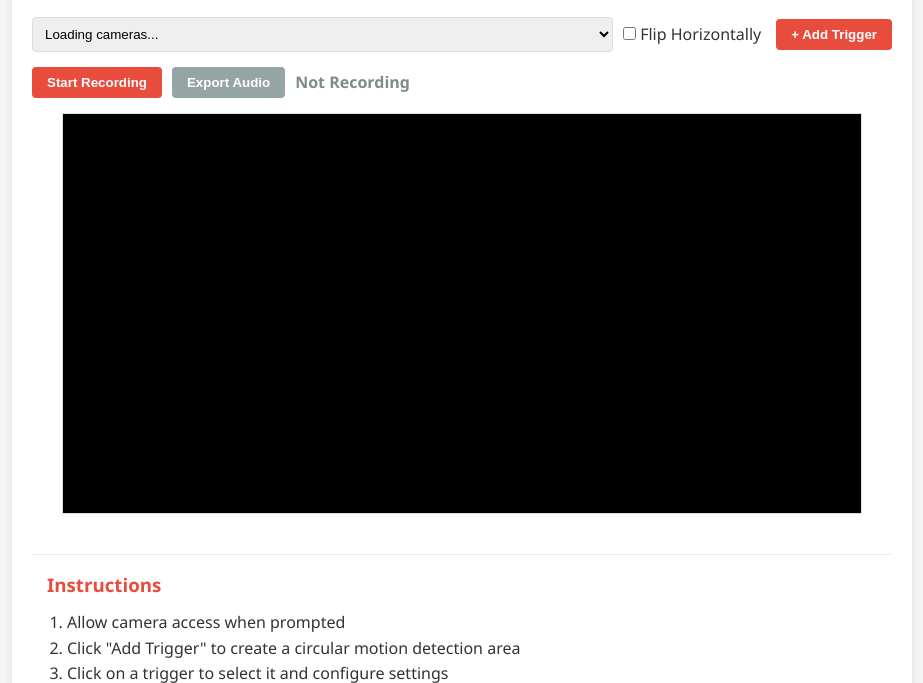
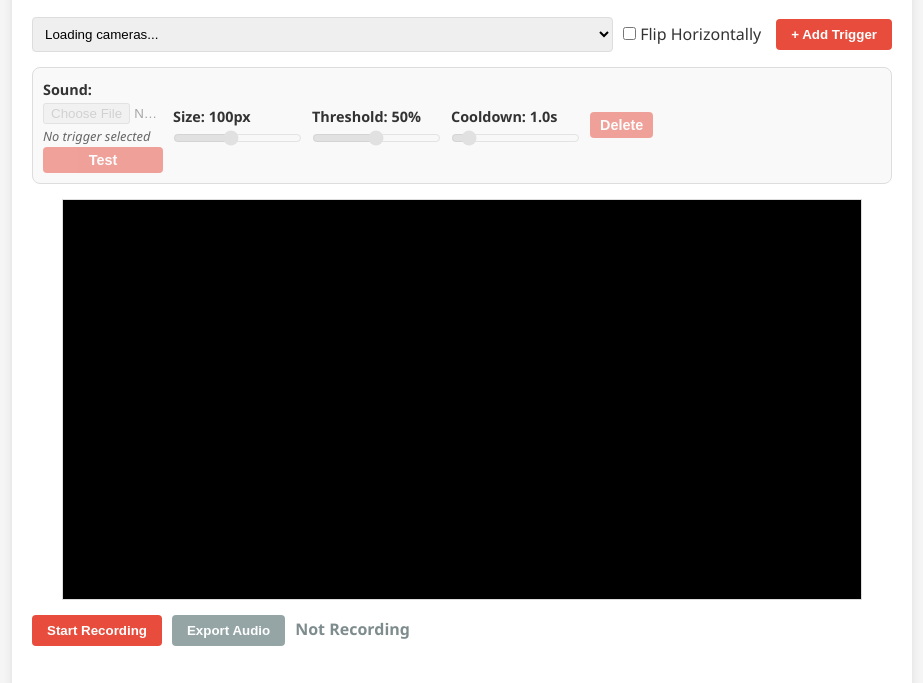
Before and after one commit to rotten77/otokika, a plain HTML site: page index.html in a window 1280 px wide. Shown: the part 94-777 px from the top of the page, without its empty margins (178-1101 px from the left). Drawn offline with Linux system fonts and the light colour scheme.

Commit message:
Fix: prevent scrolling for trigger configuration UI
Ensures the trigger configuration element remains visible on screen without causing
unexpected page scrolling when displayed.

```diff
--- a/app.js
+++ b/app.js
@@ -41,6 +41,9 @@ class App {
 
             // Handle canvas resizing
             window.addEventListener('resize', () => this.resizeCanvas());
+
+            // Show the trigger config now that everything is loaded
+        document.getElementById('triggerConfig').classList.add('loaded');
         } catch (error) {
             console.error('Initialization error:', error);
             alert('Error initializing the application: ' + error.message);
--- a/index.html
+++ b/index.html
@@ -22,10 +22,28 @@
             </div>
         </div>
 
-        <div class="recording-controls">
-            <button id="recordButton" class="btn record-btn">Start Recording</button>
-            <button id="exportButton" class="btn export-btn" disabled>Export Audio</button>
-            <span id="recordingStatus" class="recording-status">Not Recording</span>
+        <div id="triggerConfig" class="trigger-config">
+            <div class="trigger-controls">
+                <div class="control-group">
+                    <label for="soundFile">Sound:</label>
+                    <input type="file" id="soundFile" accept=".wav,.mp3">
+                    <div id="currentSound" class="current-sound">No sound selected</div>
+                    <button id="testSoundBtn" class="btn btn-small">Test</button>
+                </div>
+                <div class="control-group">
+                    <label for="circleSizeRadius">Size: <span id="circleSizeValue">100</span>px</label>
+                    <input type="range" id="circleSizeRadius" min="20" max="200" value="100">
+                </div>
+                <div class="control-group">
+                    <label for="thresholdSlider">Threshold: <span id="thresholdValue">50</span>%</label>
+                    <input type="range" id="thresholdSlider" min="1" max="100" value="50">
+                </div>
+                <div class="control-group">
+                    <label for="cooldownInput">Cooldown: <span id="cooldownValue">1</span>s</label>
+                    <input type="range" id="cooldownInput" min="0.1" max="10" step="0.1" value="1">
+                </div>
+                <button id="deleteTriggerBtn" class="btn btn-delete">Delete</button>
+            </div>
         </div>
 
         <div class="camera-container">
@@ -33,29 +51,10 @@
             <canvas id="canvasOverlay"></canvas>
         </div>
 
-        <div id="triggerConfig" class="trigger-config">
-            <h3>Trigger Configuration</h3>
-            <div class="form-group">
-                <label for="soundFile">Sound File (WAV/MP3):</label>
-                <input type="file" id="soundFile" accept=".wav,.mp3">
-                <div id="currentSound" class="current-sound">No sound selected</div>
-                <button id="testSoundBtn" class="btn btn-small">Test Sound</button>
-            </div>
-            <div class="form-group">
-                <label for="circleSize">Circle Size: <span id="circleSizeValue">100</span>px</label>
-                <input type="range" id="circleSizeRadius" min="20" max="200" value="100">
-            </div>
-
-            <div class="form-group">
-                <label for="thresholdSlider">Motion Threshold: <span id="thresholdValue">50</span>%</label>
-                <input type="range" id="thresholdSlider" min="1" max="100" value="50">
-            </div>
-            <div class="form-group">
-                <label for="cooldownInput">Cooldown: <span id="cooldownValue">1</span> seconds</label>
-                <input type="range" id="cooldownInput" min="0.1" max="10" step="0.1" value="1">
-            </div>
-
-            <button id="deleteTriggerBtn" class="btn btn-delete">Delete Trigger</button>
+        <div class="recording-controls">
+            <button id="recordButton" class="btn record-btn">Start Recording</button>
+            <button id="exportButton" class="btn export-btn" disabled>Export Audio</button>
+            <span id="recordingStatus" class="recording-status">Not Recording</span>
         </div>
 
         <div class="description">
--- a/style.css
+++ b/style.css
@@ -109,33 +109,67 @@ h1 {
 
 /* Trigger Configuration */
 .trigger-config {
-    margin-top: 20px;
-    padding: 15px;
+    margin: 10px 0 15px 0;
+    padding: 10px;
     border: 1px solid #ddd;
     border-radius: 8px;
     background-color: #f9f9f9;
-    display: none;
+    /* Always display it */
+    display: block;
 }
 
-.trigger-config h3 {
-    margin-bottom: 15px;
-    color: #e74c3c;
+.trigger-controls {
+    display: flex;
+    flex-wrap: wrap;
+    align-items: center;
+    gap: 10px;
 }
 
-.form-group {
-    margin-bottom: 15px;
+.control-group {
+    display: flex;
+    flex-direction: column;
+    min-width: 120px;
 }
 
-.form-group label {
-    display: block;
-    margin-bottom: 5px;
+.control-group label {
+    font-size: 0.9em;
+    margin-bottom: 2px;
+    white-space: nowrap;
     font-weight: bold;
 }
 
+.control-group input[type="range"] {
+    width: 100%;
+}
+
 .current-sound {
-    margin: 5px 0;
+    font-size: 0.8em;
+    margin-top: 2px;
     font-style: italic;
     color: #666;
+    white-space: nowrap;
+    overflow: hidden;
+    text-overflow: ellipsis;
+    max-width: 120px;
+}
+
+.btn-delete {
+    height: fit-content;
+    padding: 5px 10px;
+    font-size: 0.9em;
+    margin: 0;
+}
+
+/* Keep the input file slim */
+input[type="file"] {
+    max-width: 120px;
+}
+
+/* Disabled control state */
+.trigger-controls.disabled input,
+.trigger-controls.disabled button {
+    opacity: 0.5;
+    cursor: not-allowed;
 }
 
 /* Meaning Section */
@@ -179,7 +213,7 @@ footer {
 .recording-controls {
     display: flex;
     align-items: center;
-    margin-bottom: 15px;
+    margin-top: 15px;
     gap: 10px;
 }
 
@@ -213,6 +247,17 @@ footer {
 .recording-status.active {
     color: #e74c3c;
 }
+#triggerConfig {
+    /* Hide it initially */
+    visibility: hidden;
+    opacity: 0;
+    transition: opacity 0.3s ease;
+}
+
+#triggerConfig.loaded {
+    visibility: visible;
+    opacity: 1;
+}
 
 @keyframes pulse {
     0% { opacity: 1; }
--- a/ui.js
+++ b/ui.js
@@ -114,6 +114,8 @@ class UI {
         exportButton.addEventListener('click', () => {
             this.app.exportRecording();
         });
+
+        this.updateTriggerConfig();
     }
 
     onCanvasMouseDown(e) {
@@ -242,7 +244,7 @@ class UI {
     }
 
     updateTriggerConfig() {
-        const configPanel = document.getElementById('triggerConfig');
+        const triggerControls = document.querySelector('.trigger-controls');
         const thresholdSlider = document.getElementById('thresholdSlider');
         const thresholdValue = document.getElementById('thresholdValue');
         const circleSizeSlider = document.getElementById('circleSizeRadius');
@@ -251,10 +253,23 @@ class UI {
         const cooldownValue = document.getElementById('cooldownValue');
         const currentSound = document.getElementById('currentSound');
         const testSoundBtn = document.getElementById('testSoundBtn');
+        const soundFileInput = document.getElementById('soundFile');
+        const deleteTriggerBtn = document.getElementById('deleteTriggerBtn');
+
+        // Get all form elements in the triggerConfig
+        const formElements = [
+            thresholdSlider,
+            circleSizeSlider,
+            cooldownInput,
+            soundFileInput,
+            testSoundBtn,
+            deleteTriggerBtn
+        ];
 
         if (this.app.selectedTrigger) {
-            // Show config panel
-            configPanel.style.display = 'block';
+            // Enable all form controls
+            formElements.forEach(el => el.disabled = false);
+            triggerControls.classList.remove('disabled');
 
             // Update threshold slider
             thresholdSlider.value = this.app.selectedTrigger.threshold;
@@ -278,8 +293,15 @@ class UI {
                 testSoundBtn.disabled = true;
             }
         } else {
-            // Hide config panel if no trigger selected
-            configPanel.style.display = 'none';
+            // Disable all form controls
+            formElements.forEach(el => el.disabled = true);
+            triggerControls.classList.add('disabled');
+
+            // Reset to default values for visual consistency
+            thresholdValue.textContent = thresholdSlider.value;
+            circleSizeValue.textContent = circleSizeSlider.value;
+            cooldownValue.textContent = parseFloat(cooldownInput.value).toFixed(1);
+            currentSound.textContent = 'No trigger selected';
         }
     }
 
```
